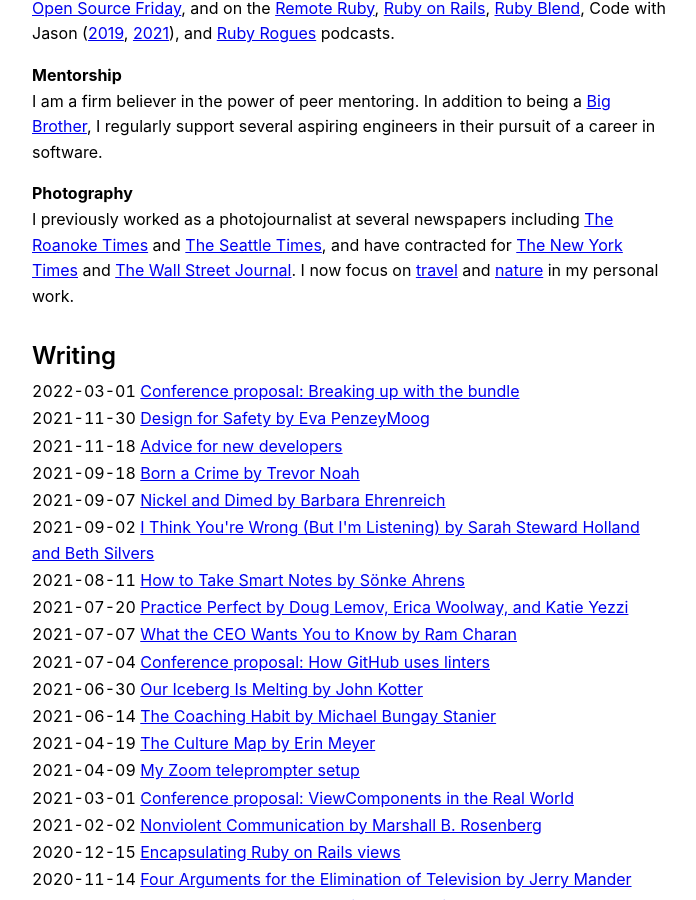
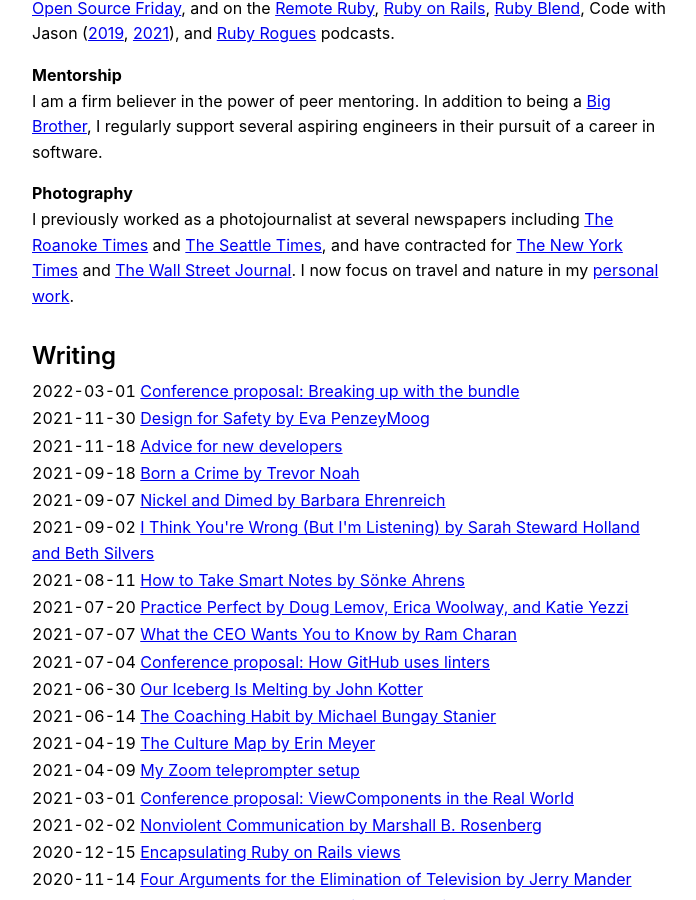
Before and after one commit to joelhawksley/identity, a Jekyll site: the page built from index.md, in a window 1280 px wide and 900 px high, scrolled down 1502 px. Shown: the whole window, without its empty margins (288-984 px from the left). Built offline with Jekyll 4.4.1, drawn with Linux system fonts in a browser that asks for light colours; some of the changed lines change nothing that is shown.

Commit message:
minor edit

```diff
--- a/index.md
+++ b/index.md
@@ -26,4 +26,4 @@
 
 ### Photography
 
-I previously worked as a photojournalist at several newspapers including [The Roanoke Times](https://roanoke.com/) and [The Seattle Times](https://www.seattletimes.com/), and have contracted for [The New York Times](https://www.nytimes.com) and [The Wall Street Journal](https://www.wsj.com). I now focus on [travel](https://www.hawksleyvisuals.com/travel) and [nature](https://www.hawksleyvisuals.com/nature) in my personal work.
+I previously worked as a photojournalist at several newspapers including [The Roanoke Times](https://roanoke.com/) and [The Seattle Times](https://www.seattletimes.com/), and have contracted for [The New York Times](https://www.nytimes.com) and [The Wall Street Journal](https://www.wsj.com). I now focus on travel and nature in my [personal work](https://www.hawksleyvisuals.com).
```
